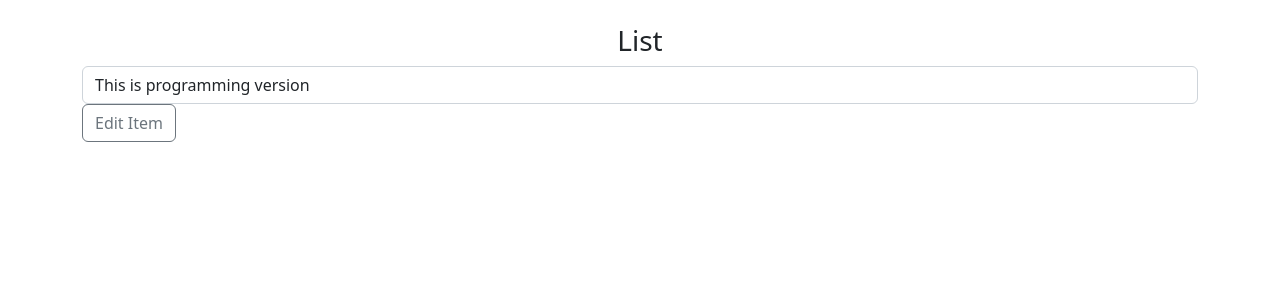
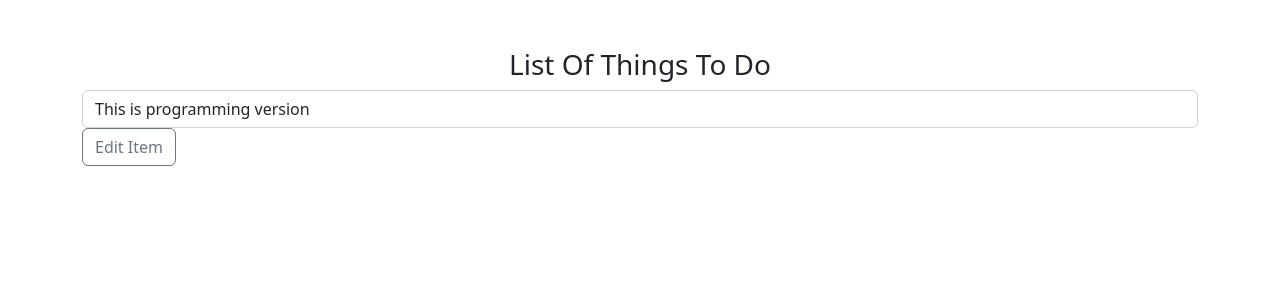
Before and after one commit to amirhosseinmoghaddam/Django-TodoList, a Django app: page /item/edit/20 in a window 1280 px wide. Shown: the part 56-356 px from the top of the page. Run offline with Django 4.2, Linux system fonts and the light colour scheme; data comes from the database, SQL or seed files in the repository.

Commit message:
Update base.html

```diff
--- a/TodoList/todo1/templates/base.html
+++ b/TodoList/todo1/templates/base.html
@@ -28,7 +28,8 @@
     <br>
 
     <div class="container">
-        <h3 style="text-align: center;">List</h3>
+        <br>
+        <h3 style="text-align: center;">List Of Things To Do</h3>
         {% block content %}
 
         {% endblock %}
```
